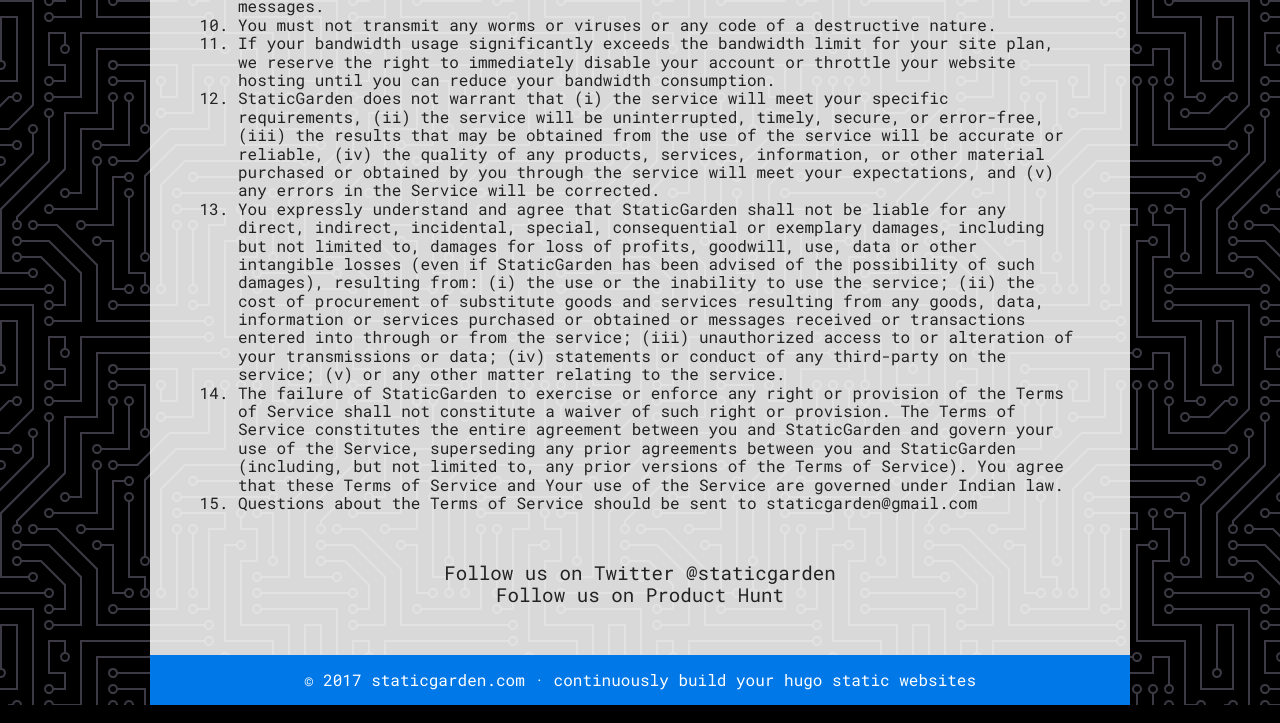
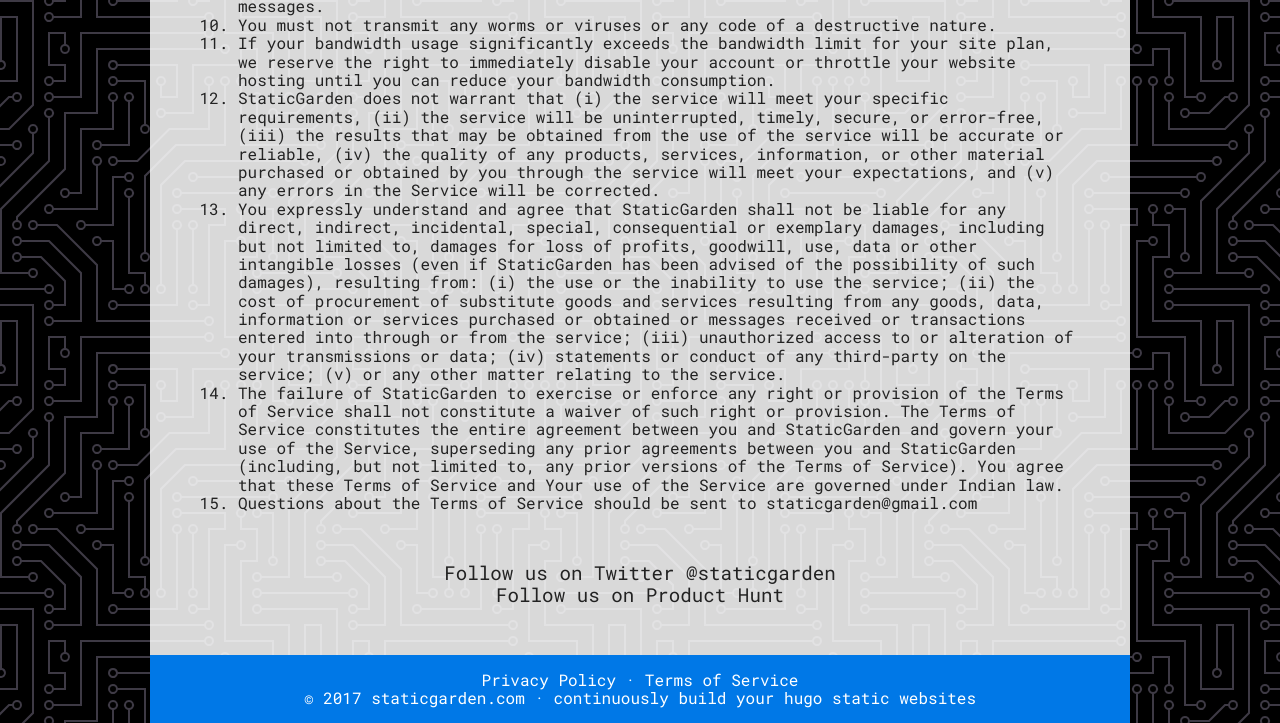
Before and after one commit to staticgarden/staticgarden.com, a plain HTML site: page terms/index.html in a window 1280 px wide. Shown: the part 2672-3395 px from the top of the page. Drawn offline with nearby package versions, Linux system fonts and the light colour scheme.

Commit message:
added links

```diff
--- a/terms/index.html
+++ b/terms/index.html
@@ -4,7 +4,7 @@
 <head>
   <meta charset="utf-8" />
   <meta name="viewport" content="width=device-width" />
-  <title>Privacy Policy | staticgarden - continuously build your hugo static websites</title>
+  <title>Terms of Service | staticgarden - continuously build your hugo static websites</title>
   <link rel="shortcut icon" href="/static-garden-square-flower-80x80.png" type="image/x-icon" />
   <link rel="stylesheet" href="https://cdnjs.cloudflare.com/ajax/libs/pure/1.0.0/pure-min.css"
     integrity="sha256-Q0zCrUs2IfXWYx0uMKJfG93CvF6oVII21waYsAV4/8Q=" crossorigin="anonymous"
@@ -232,6 +232,10 @@
     </div>
 
     <div class="footer">
+      <a href="/privacy/">Privacy Policy</a>
+      &middot;
+      <a href="/terms/">Terms of Service</a>
+      <br>
       &copy; 2017 <a href="/">staticgarden.com</a> &middot; continuously build your hugo static websites
     </div>
   </div>
```
Also changed, not shown: index.html (+4 -0 lines), privacy/index.html (+4 -0 lines).
